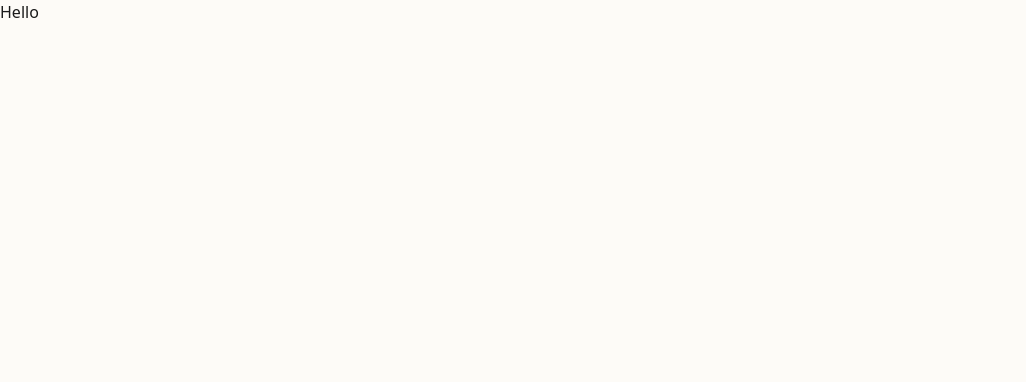
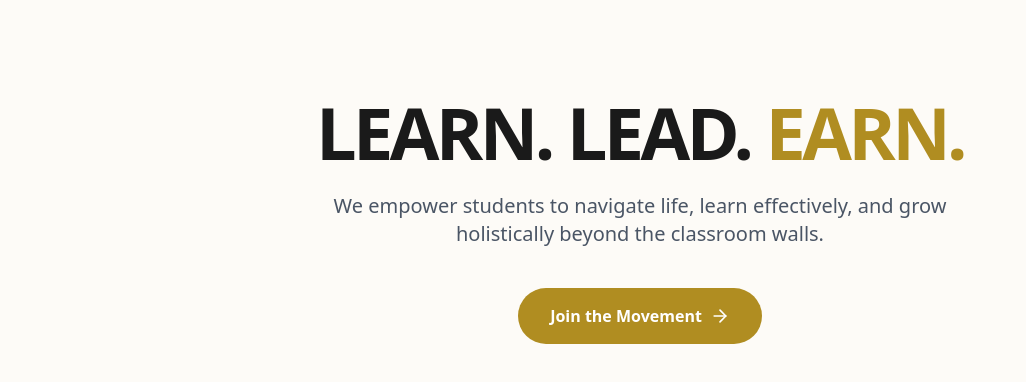
Before and after one commit to georgegoodluck/nextwave, a Next.js app: page / in a window 1280 px wide. Shown: the top 382 px of the page, without its empty margins (0-1026 px from the left). Built offline with nearby package versions, Linux system fonts and the light colour scheme.

Commit message:
feat: build Hero component

```diff
--- a/app/page.tsx
+++ b/app/page.tsx
@@ -1,7 +1,9 @@
+import Hero from "@/components/sections/Hero";
+
 export default function Home() {
   return (
-   <div>
-    <h1>Hello</h1>
-   </div>
+    <div>
+      <Hero />
+    </div>
   );
 }
--- /dev/null
+++ b/components/sections/Hero.tsx
@@ -0,0 +1,22 @@
+import { ArrowRight } from "lucide-react";
+
+export default function Hero() {
+  return (
+    <section className="pt-24 pb-16 px-6 text-center">
+      <div className="max-w-4xl mx-auto">
+        <h1 className="text-5xl md:text-7xl font-black mb-6 uppercase tracking-tighter">
+          Learn. Lead. <span className="text-(--nw-gold)">Earn.</span>
+        </h1>
+        <p className="text-lg md:text-xl text-gray-600 mb-10 max-w-2xl mx-auto">
+          We empower students to navigate life, learn effectively, and grow
+          holistically beyond the classroom walls.
+        </p>
+        <div className="flex flex-col sm:flex-row gap-4 justify-center">
+          <button className="bg-(--nw-gold) text-white px-8 py-4 rounded-full font-bold flex items-center justify-center gap-2 hover:opacity-90 transition">
+            Join the Movement <ArrowRight size={20} />
+          </button>
+        </div>
+      </div>
+    </section>
+  );
+}
--- a/package.json
+++ b/package.json
@@ -9,6 +9,7 @@
     "lint": "eslint"
   },
   "dependencies": {
+    "lucide-react": "^1.8.0",
     "next": "16.2.4",
     "react": "19.2.4",
     "react-dom": "19.2.4"
```
Also changed, not shown: 1 other file (tests, documents, lock files or other folders).
